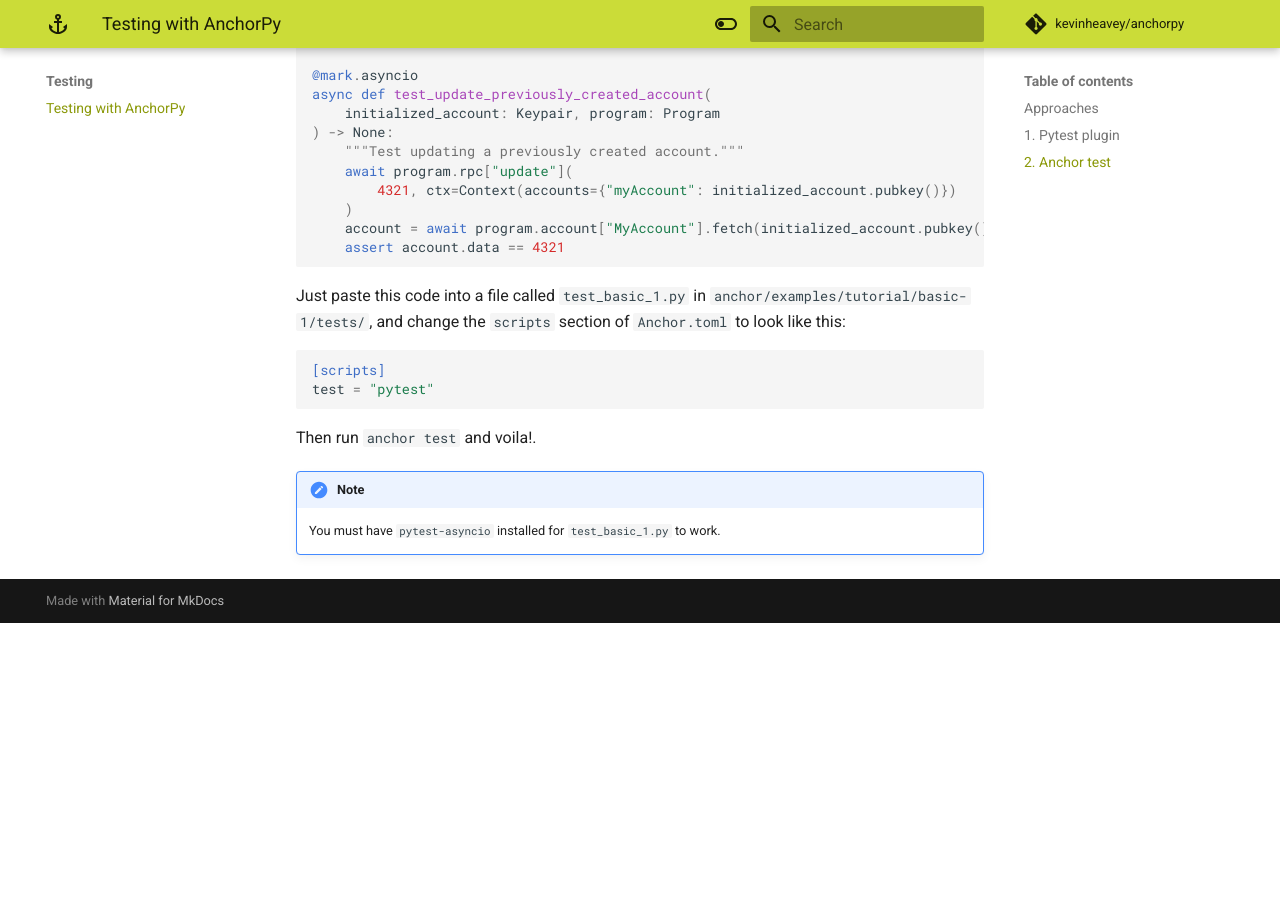
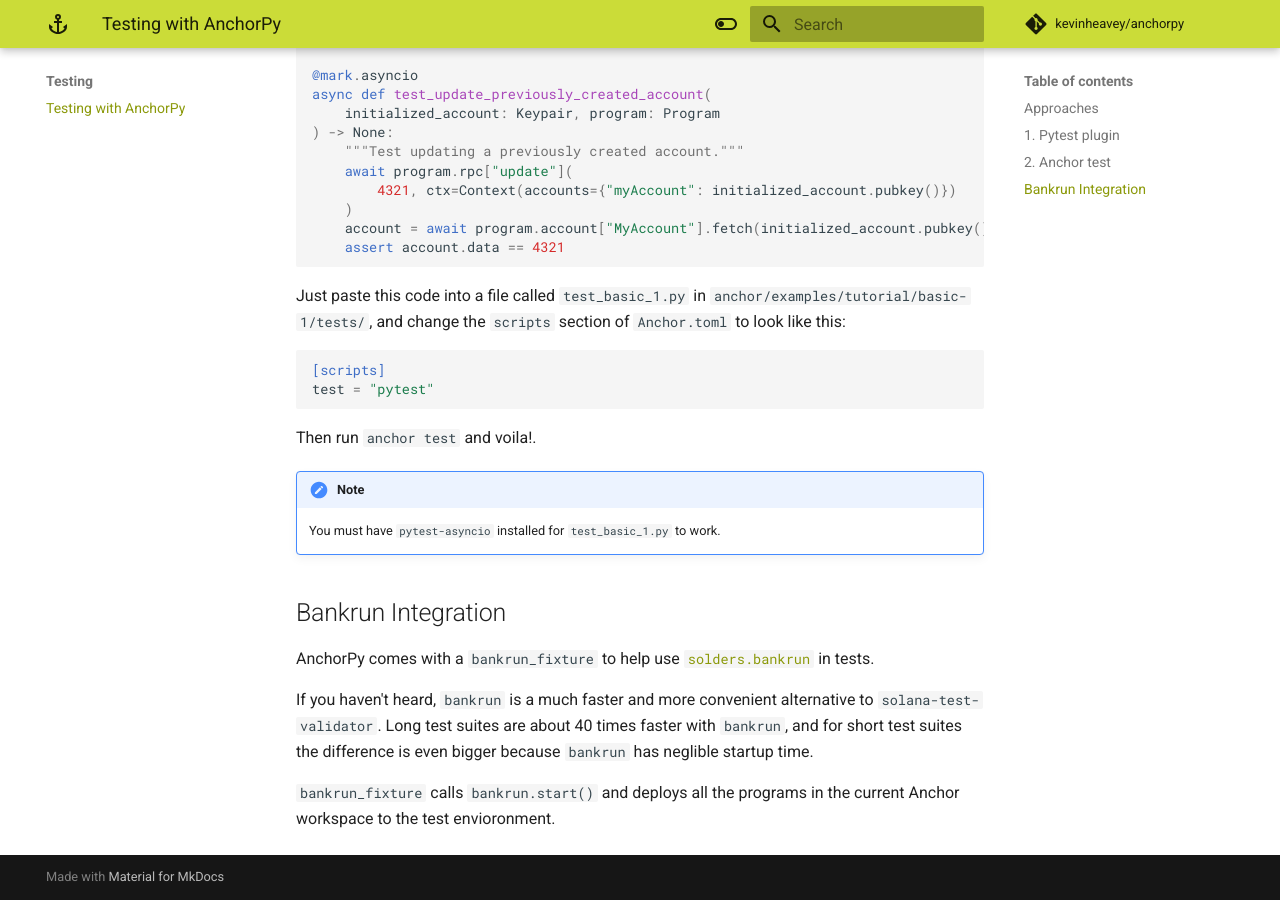
Before and after one commit to kevinheavey/anchorpy, an MkDocs documentation site: the page built from docs/testing/index.md, in a window 1280 px wide and 900 px high, scrolled down 3312 px. Built offline with MkDocs 1.6.1 and Material for MkDocs 9.7.7, drawn with Linux system fonts in a browser that asks for light colours; comment, search, counter and statistics services are not loaded; before the commit the page ends 3935 px from its top, so only the background shows below that.

Commit message:
update docs

```diff
--- a/docs/testing/index.md
+++ b/docs/testing/index.md
@@ -185,3 +185,16 @@ Then run `anchor test` and voila!.
 
 !!! note
     You must have `pytest-asyncio` installed for `test_basic_1.py` to work.
+
+## Bankrun Integration
+
+AnchorPy comes with a `bankrun_fixture` to help use
+[`solders.bankrun`](https://kevinheavey.github.io/solders/examples/bankrun.html) in tests.
+
+If you haven't heard, `bankrun` is a much faster and more convenient alternative to
+`solana-test-validator`. Long test suites are about 40 times faster with `bankrun`,
+and for short test suites the difference is even bigger because `bankrun` has neglible
+startup time.
+
+`bankrun_fixture` calls `bankrun.start()` and deploys all the programs in the current
+Anchor workspace to the test envioronment.
```
